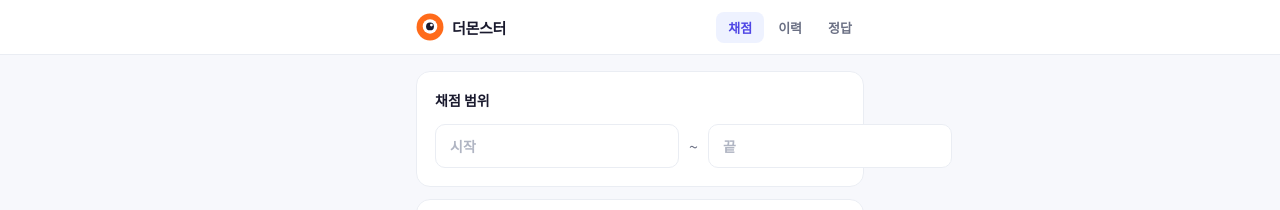
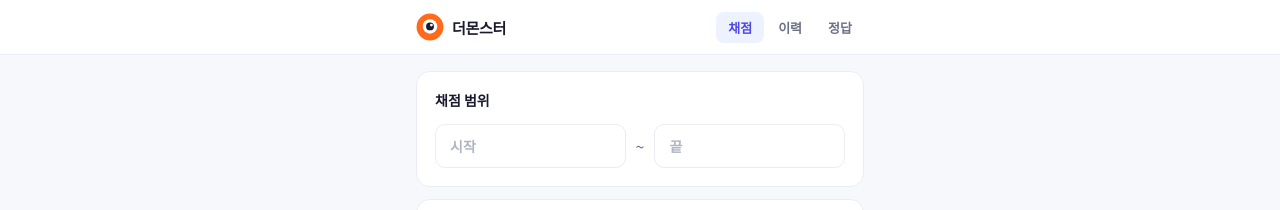
Before and after one commit to themonsteredu/monster-grader, a Next.js app: page / in a window 1280 px wide. Shown: the top 210 px of the page. Built offline with nearby package versions, Linux system fonts and the light colour scheme.

Commit message:
Update index.js

```diff
--- a/pages/index.js
+++ b/pages/index.js
@@ -144,6 +144,21 @@ export default function App() {
       });
       const data = await res.json();
       if (data.error) throw new Error(data.error);
+
+      // Post-process: fix common AI mistakes
+      if (data.results) {
+        data.results = data.results.map(r => {
+          const s = (r.student || "").trim();
+          // These all mean 미풀이
+          if (!s || s === "__" || s === "—" || s === "-" || s === "없음" ||
+              s === "비어있음" || s === "empty" || s === "blank" || s === "N/A" ||
+              s.match(/^[_\-–—\s]+$/)) {
+            return { ...r, student: "미풀이", ok: false };
+          }
+          return r;
+        });
+      }
+
       setResults(data);
       // Save history
       const ok = data.results.filter(x => x.ok === true).length;
@@ -213,10 +228,12 @@ export default function App() {
         <style jsx global>{`
           * { box-sizing: border-box; margin: 0; padding: 0; }
           html, body { height: 100%; background: ${S.bg}; -webkit-tap-highlight-color: transparent; overflow-x: hidden; }
+          input { box-sizing: border-box; max-width: 100%; }
           input:focus { outline: none; border-color: ${S.accent} !important; }
           input[type=number]::-webkit-inner-spin-button, input[type=number]::-webkit-outer-spin-button { -webkit-appearance: none; margin: 0; }
           input[type=number] { -moz-appearance: textfield; }
           ::placeholder { color: #b0b5c3; }
+          img { max-width: 100%; }
           @keyframes fadeUp { from { opacity:0; transform:translateY(8px); } to { opacity:1; transform:translateY(0); } }
           .fadeUp { animation: fadeUp 0.3s ease both; }
           @keyframes pulse { 0%,100%{opacity:1} 50%{opacity:0.3} }
@@ -250,8 +267,8 @@ export default function App() {
           </div>
         </div>
 
-        <div style={{ maxWidth: 480, margin: "0 auto", padding: "16px 16px 100px" }}>
-          {error && <div className="fadeUp" style={{ background: S.redSoft, borderRadius: 10, padding: "12px 16px", fontSize: 13, color: S.red, marginBottom: 12, fontWeight: 500 }}>{error}</div>}
+        <div style={{ maxWidth: 480, margin: "0 auto", padding: "16px 16px 100px", overflow: "hidden" }}>
+          {error && <div className="fadeUp" style={{ background: S.redSoft, borderRadius: 10, padding: "12px 16px", fontSize: 13, color: S.red, marginBottom: 12, fontWeight: 500, wordBreak: "break-word", overflowWrap: "anywhere" }}>{error}</div>}
 
           {/* GRADE */}
           {view === "grade" && (
@@ -261,11 +278,11 @@ export default function App() {
                 <div style={{ display: "flex", gap: 10, alignItems: "center" }}>
                   <input value={range.from} onChange={e => setRange(p => ({...p, from: e.target.value}))}
                     placeholder="시작" type="number"
-                    style={{ flex: 1, padding: "11px 14px", border: `1.5px solid ${S.line}`, borderRadius: 10, fontSize: 14, fontFamily: S.font, fontWeight: 600 }} />
-                  <span style={{ color: S.sub }}>~</span>
+                    style={{ flex: 1, minWidth: 0, padding: "11px 14px", border: `1.5px solid ${S.line}`, borderRadius: 10, fontSize: 14, fontFamily: S.font, fontWeight: 600 }} />
+                  <span style={{ color: S.sub, flexShrink: 0 }}>~</span>
                   <input value={range.to} onChange={e => setRange(p => ({...p, to: e.target.value}))}
                     placeholder="끝" type="number"
-                    style={{ flex: 1, padding: "11px 14px", border: `1.5px solid ${S.line}`, borderRadius: 10, fontSize: 14, fontFamily: S.font, fontWeight: 600 }} />
+                    style={{ flex: 1, minWidth: 0, padding: "11px 14px", border: `1.5px solid ${S.line}`, borderRadius: 10, fontSize: 14, fontFamily: S.font, fontWeight: 600 }} />
                 </div>
                 {gradeItems.length > 0 && <div style={{ marginTop: 10, fontSize: 13, color: S.accent, fontWeight: 600 }}>{gradeItems.length}문제</div>}
               </div>
```
